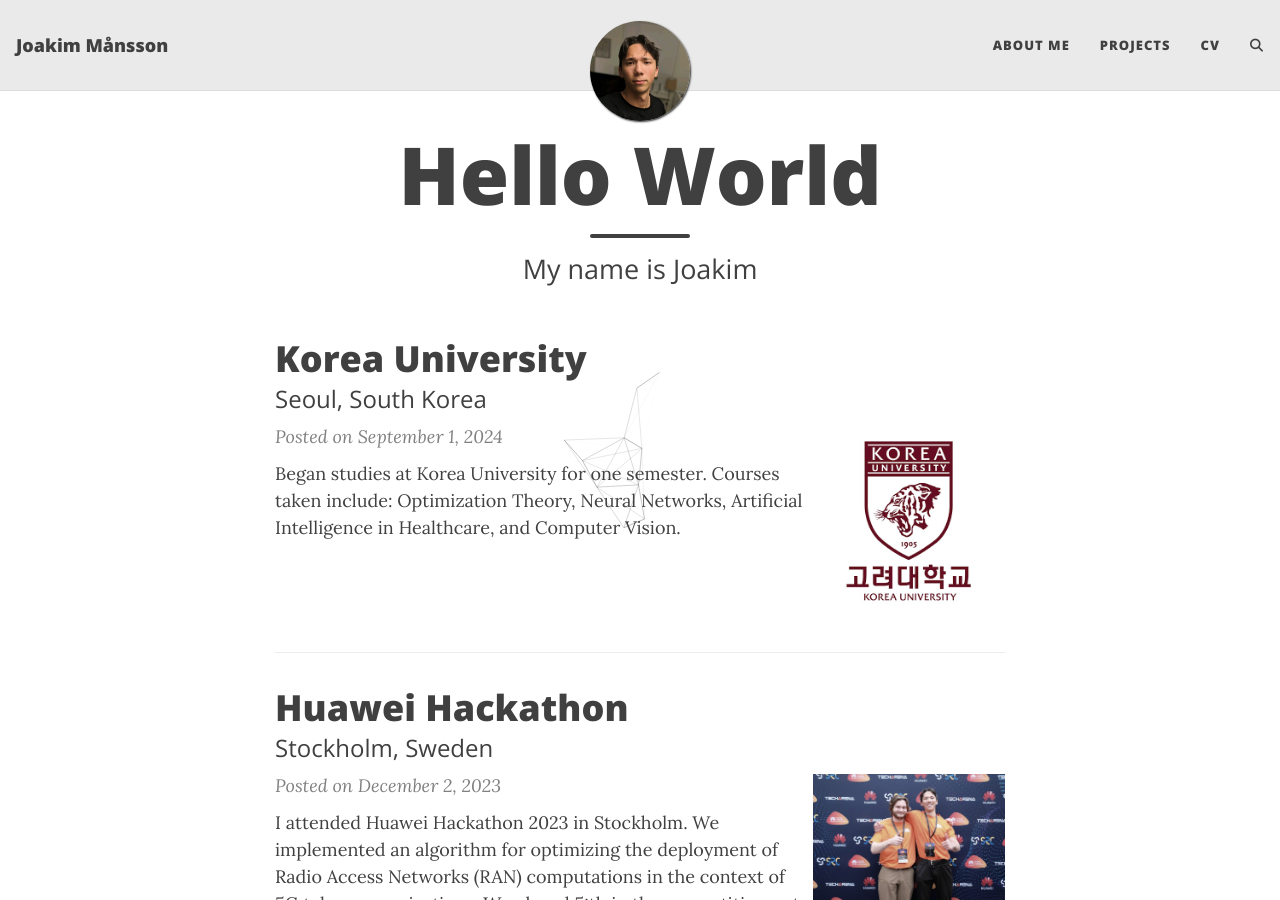
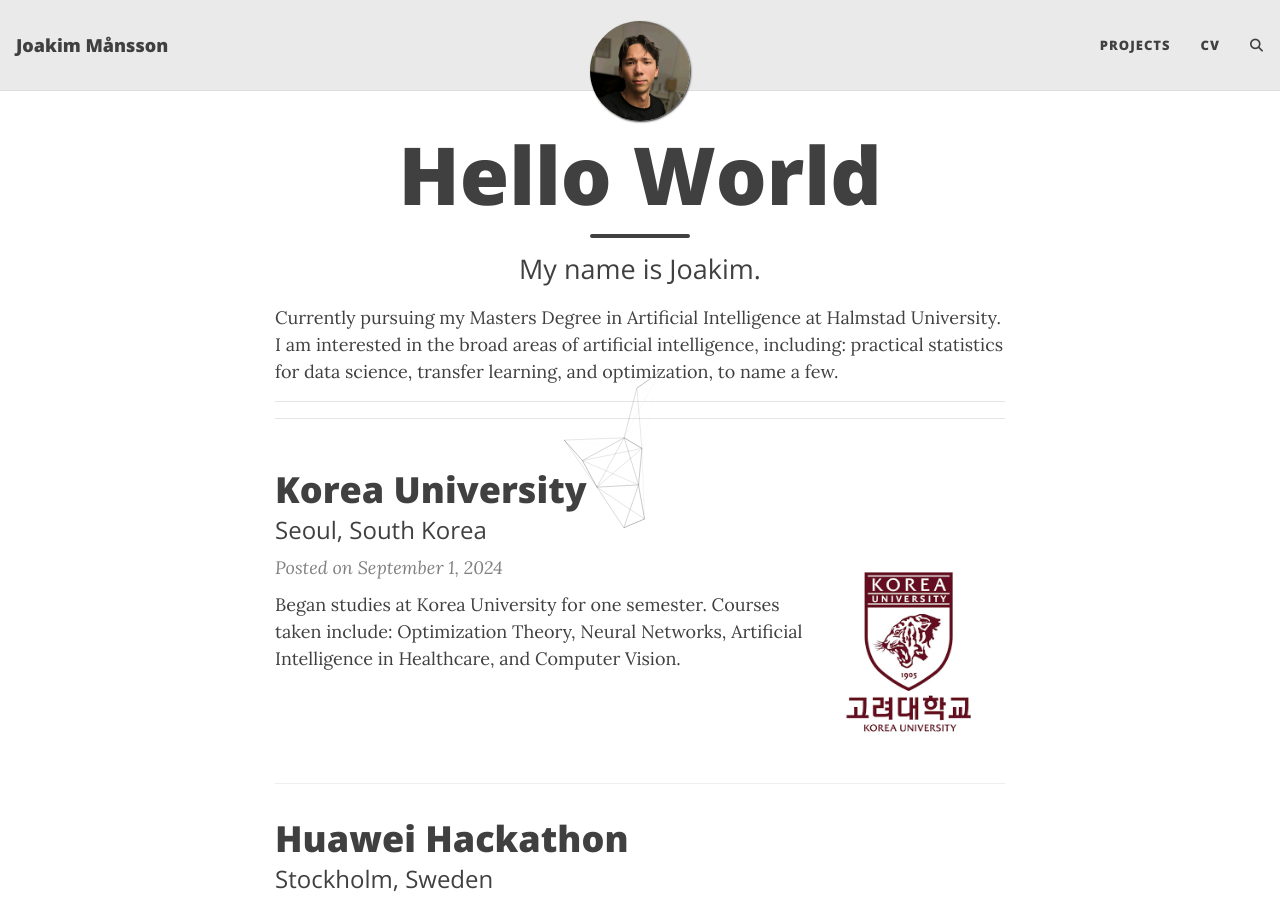
Before and after one commit to JoakimMansson/joakimmansson.github.io, a Jekyll site: the page built from index.html, in a window 1280 px wide and 900 px high. Built offline with Jekyll 4.4.1, drawn with Linux system fonts in a browser that asks for light colours; the list of posts is cut into pages by our own code; comment, search, counter and statistics services are not loaded.

```diff
--- a/_config.yml
+++ b/_config.yml
@@ -20,7 +20,7 @@
 ###############################################
 
 navbar-links:
-  About Me: "aboutme"
+  #About Me: "aboutme"
   Projects: "projects"
   CV: "cv"
   #Resources:
--- a/index.html
+++ b/index.html
@@ -1,5 +1,10 @@
 ---
 layout: home
 title: Hello World
-subtitle: My name is Joakim
+subtitle: My name is Joakim.
 ---
+
+Currently pursuing my Masters Degree in Artificial Intelligence at Halmstad University. I am interested in the broad areas of artificial intelligence, including: practical statistics for data science, transfer learning, and optimization, to name a few.
+
+<hr class="post-divider">
+<hr class="post-divider">
```
Also changed, not shown: 14 other files.
